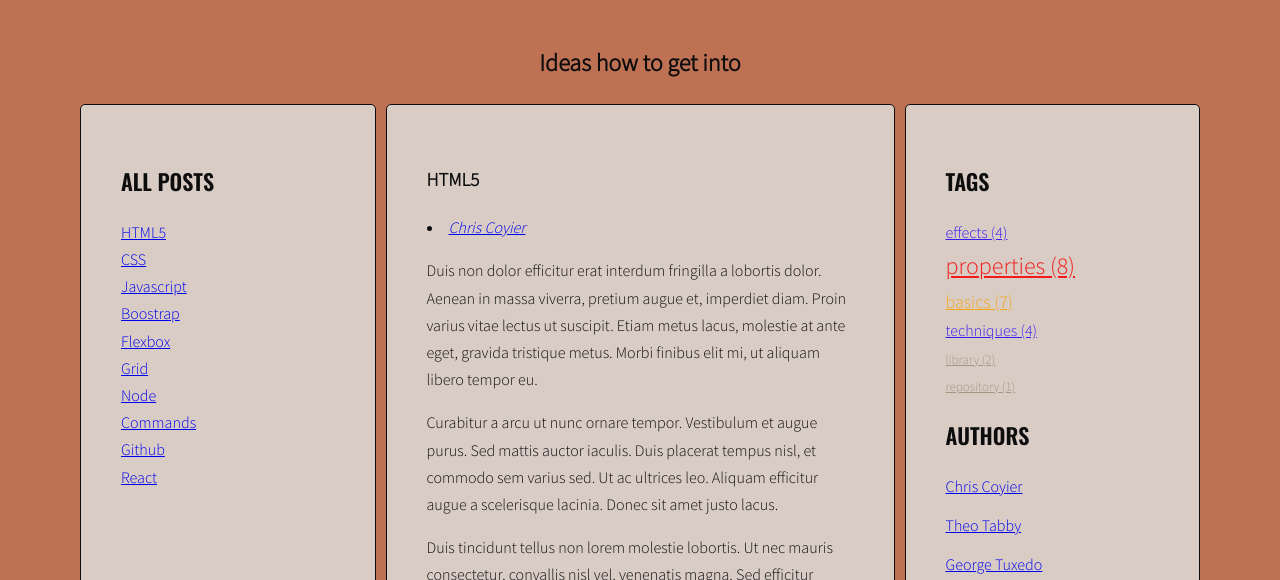
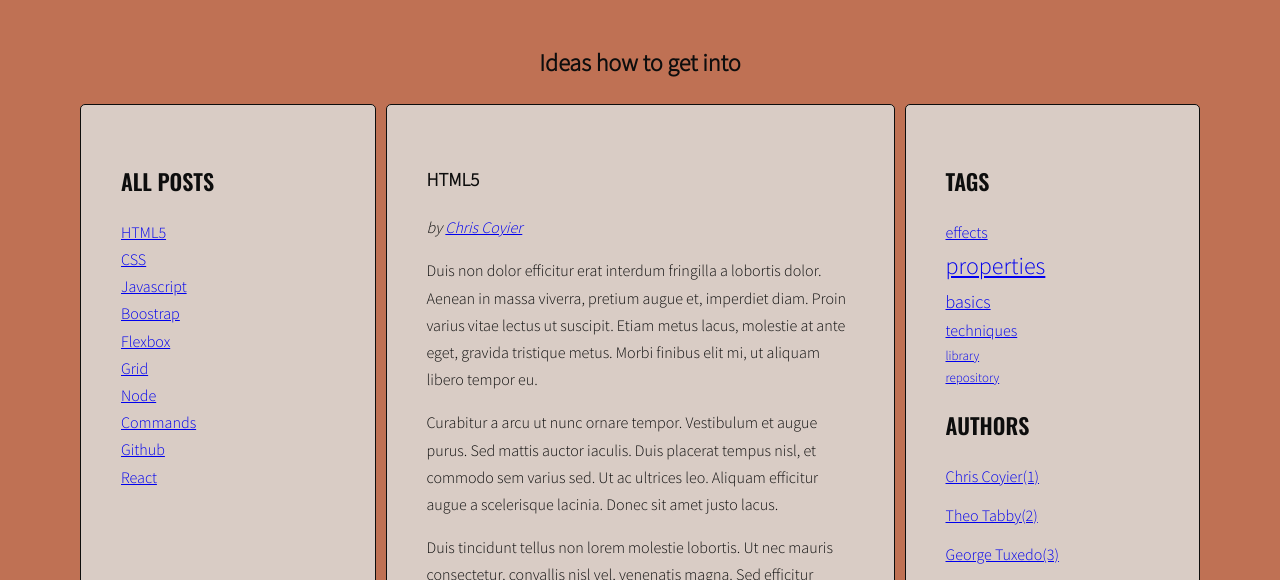
Before and after one commit to OwcaTyBaranie/javascript-blog, a website: page index.html in a window 1280 px wide. Shown: the part 220-800 px from the top of the page. Drawn offline with nearby package versions, Linux system fonts and the light colour scheme.

Commit message:
Fixed Handlebars

```diff
--- a/js/script.js
+++ b/js/script.js
@@ -1,340 +1,299 @@
-/* eslint-disable no-redeclare */
 'use strict';
-const opts = {
-  articleSelector: '.post',
-  titleSelector: '.post-title',
-  titleListSelector: '.titles',
-  articleTagsSelector: '.post-tags .list',
-  articleAuthorSelector: '.post-author',
-  authorsListSelector: '.authors.list',
-  cloudClassCount: 4,
-  cloudClassPrefix: 'tag-size-',
-  // eslint-disable-next-line no-unused-vars
-  tagsListSelector : '.tags.list',
+
+const templates = {
+  articleLink: Handlebars.compile(document.querySelector('#template-article-link').innerHTML),
+  tagLink: Handlebars.compile(document.querySelector('#template-article-tag').innerHTML),
+  authorLink: Handlebars.compile(document.querySelector('#template-article-author').innerHTML),
+  tagCloudLink: Handlebars.compile(document.querySelector('#template-tag-cloud').innerHTML),
+  authorCloudLink: Handlebars.compile(document.querySelector('#template-author-cloud').innerHTML),
 };
 
+const optTagsListSelector = '.tags.list';
+const optCloudClassCount = 4;
+const optCloudClassPrefix = 'tag-size-';
+const optAuthorsListSelector = '.list.authors';
+const optArticleTagsSelector = '.post-tags .list';
 
-function titleClickHandler(event){
+const titleClickHandler = function (event) {
   event.preventDefault();
   const clickedElement = this;
   console.log('Link was clicked!');
   console.log(event);
-  /* remove class 'active' from all article links  */
+
+  /* [DONE] remove class 'active' from all article links  */
+
   const activeLinks = document.querySelectorAll('.titles a.active');
-  for(let activeLink of activeLinks){
-    activeLink.classList.remove('active');}
-  /* add class 'active' to the clicked link */
-  console.log('clickedElement:', clickedElement);
-  clickedElement.classList.add('active');
-  /* remove class 'active' from all articles */
-  const activeArticles = document.querySelectorAll('.posts article.active');
-  for (let activeArticle of activeArticles) {
-    setTimeout(function () {
-      activeArticle.classList.remove('active');
-    }, 300); // 300ms delay to match the transition duration
+
+  for (let activeLink of activeLinks) {
+    activeLink.classList.remove('active');
   }
 
-  /* get 'href' attribute from the clicked link */
-  const articleSelector = clickedElement.getAttribute('href');
-  console.log('articleSelector:', articleSelector);
+  /* [DONE] add class 'active' to the clicked link */
 
-  /* find the correct article using the selector (value of 'href' attribute) */
-  const targetArticle = document.querySelector(articleSelector);
-  console.log('targetArticle:', targetArticle);
+  console.log('clickedElement:', clickedElement);
 
-  /* add class 'active' to the correct article */
-  setTimeout(function () {
-    targetArticle.classList.add('active');
-  }, 300); // 300ms delay to match the transition duration
+  clickedElement.classList.add('active');
+
+  /* [DONE] remove class 'active' from all articles */
+
+  const activeArticles = document.querySelectorAll('.posts article.active');
+
+  for (let activeArticle of activeArticles) {
+    activeArticle.classList.remove('active');
   }
 
-function generateTitleLinks(customSelector = ''){
-  console.log('customSelector:', customSelector);
-  console.log(opts.articleSelector + customSelector);
-  /* remove contents of titleList */
-  const titleList = document.querySelector(opts.titleListSelector);
-  console.log('titleList:',titleList);
-  function clearTitleList(){
-    titleList.innerHTML = '';
-  }
-  clearTitleList();
-  /* for each article */ /* find all the articles and save them to variable: articles */
-  /* ... */
-  const articles = document.querySelectorAll(opts.articleSelector + customSelector);
+  /* [DONE] get 'href' attribute from the clicked link */
+
+  const clickedArticleId = clickedElement.getAttribute('href');
+  console.log(clickedArticleId);
+
+  /* [DONE] find the correct article using the selector (value of 'href' attribute) */
+  const selectedArticle = document.querySelector(clickedArticleId);
+  console.log(selectedArticle);
+
+  /* [DONE] add class 'active' to the correct article */
+  selectedArticle.classList.add('active');
+};
+
+const generateTitleLinks = (customSelector = '') => {
+  console.log('Title links generated!');
+  console.log(customSelector);
+
+  /* [DONE] clear title list */
+
+  const titlesList = document.querySelector('.titles, .list');
+  titlesList.innerHTML = '';
+
+  /* get every article id and generate title with link */
+
   let html = '';
-  for (let article of articles) {
-    /* get the article id */
+
+  const articlesList = document.querySelectorAll('.post' + customSelector);
+  for (const article of articlesList) {
     const articleId = article.getAttribute('id');
-    console.log('articleId:', articleId);
-    /* find the title element *//* get the title from the title element */
-    const articleTitle = article.querySelector(opts.titleSelector).innerHTML;
-    /* create HTML of the link */
-    let linkHTML = '<li><a href="#' + articleId + '"><span>' + articleTitle + '</span></a></li>';
-    console.log('linkHTML:', linkHTML);
-    /* insert link into titleList */
+    const articleTitle = article.querySelector('.post-title').innerHTML;
+
+    const linkHTMLData = {id: articleId, title: articleTitle};
+    const linkHTML = templates.articleLink(linkHTMLData);
+
     html = html + linkHTML;
   }
-  titleList.innerHTML = html;
+  console.log(articlesList);
+
+  titlesList.innerHTML = html;
 
   const links = document.querySelectorAll('.titles a');
-  console.log('links:', links);
 
-  for(let link of links){
+  for (let link of links) {
     link.addEventListener('click', titleClickHandler);
   }
+};
+
+generateTitleLinks();
+
+function calculateTagClass(count, params) {
+  const normalizedCount = count - params.min;
+  const normalizedMax = params.max - params.min;
+  const percentage = normalizedCount / normalizedMax;
+  const classNumber = Math.floor( percentage * (optCloudClassCount - 1) + 1 );
+
+  return optCloudClassPrefix + classNumber;
 }
-generateTitleLinks();
-console.log('generateTitleLinks executed!:');
 
-function generateTags() {
-  console.log('Tag generated!:');
+
+function generateTags(){
+
   /* find all articles */
-  const articles = document.querySelectorAll(opts.articleSelector);
-  console.log('articles', articles);
+  const allArticles = document.querySelectorAll('.posts article');
 
-  /* START LOOP: for every article */
-  for (let article of articles) {
-    console.log('Loop: for every article has started!');
-    /* find tags wrapper */
-    const wrapper = article.querySelector(opts.articleTagsSelector);
-    console.log('wrapper:', wrapper);
+  let allTags = {};
 
-    /* make html variable with an empty string */
+  /* START LOOP: for every article: */
+  for(const article of allArticles) {
+    const tagWrapper = article.querySelector(optArticleTagsSelector);
     let html = '';
+    const tags = article.getAttribute('data-tags');
+    const tagsArray = tags.split(' ');
 
-    /* get tags from data-tags attribute */
-    let articleTags = article.getAttribute('data-tags');
-    console.log('articleTags:', articleTags);
+    for(const tag of tagsArray){
 
-    /* split tags into an array */
-    const articleTagsArray = articleTags.split(' ');
-    console.log('articleTagsArray', articleTagsArray);
+      const linkHTMLData = {articleTag: tag};
+      const linkHTML = templates.tagLink(linkHTMLData);
+      console.log(linkHTMLData);
 
-    /* START LOOP: for each tag */
-    for (let tag of articleTagsArray) {
+      if(!allTags[tag]){
+        allTags[tag] = 1;
+      } else {
+        allTags[tag]++;
+      }
 
-      /* generate HTML of the link */
-      const tagLink = '<li><a href="#' + tag + '"><span>' + tag + '</span></a></li>';
-      console.log('tagLink:', tagLink);
-      /* add generated code to the html variable */
-      html += tagLink;
+      html = html + linkHTML;
     }
-    /* END LOOP: for each tag */
 
-    /* insert HTML of all the links into the tags wrapper */
-    wrapper.innerHTML = html;
+    tagWrapper.innerHTML = html;
+  }
+  const tagList = document.querySelector(optTagsListSelector);
 
-    /* END LOOP: for every article */
+  /* My solution - limited by the maximal amount of elements in an array
+  const calculateTagsParams = (allTags) => {
+    let values = [];
+
+    for(let tag in allTags){
+      values.push(allTags[tag]);
     }
+    const maxValue = Math.max(...values);
+    const minValue = Math.min(...values);
+
+    return {max: maxValue, min: minValue,
+    };
+  };
+   */
+
+  const calculateTagsParams = (tags) => {
+    const params = {
+      min: 999999,
+      max: 0,
+    };
+
+    for(let tag in tags){
+      console.log(tag + ' is used ' + tags[tag] + ' times');
+
+      if(tags[tag] > params.max){
+        params.max = tags[tag];
+      }
+
+      if(tags[tag] < params.min){
+        params.min = tags[tag];
+      }
+    }
+
+    return params;
+  };
+
+  const tagsParams = calculateTagsParams(allTags);
+  console.log('tagsParams:', tagsParams);
+
+  const allTagsData = {tags: []};
+  for(let tag in allTags){
+    allTagsData.tags.push({
+      tag: tag,
+      count: allTags[tag],
+      className: calculateTagClass(allTags[tag], tagsParams)
+    });
+  }
+  tagList.innerHTML = templates.tagCloudLink(allTagsData);
+  console.log(allTagsData);
 }
 
 generateTags();
 
-function tagClickHandler(event) {
-  /* prevent default action for this event */
+
+function tagClickHandler(event){
   event.preventDefault();
-  console.log('tagClickHandler executed!');
-  console.log(event);
-  /* make new constant named "clickedElement" and give it the value of "this" */
   const clickedElement = this;
-  /* make a new constant "href" and read the attribute "href" of the clicked element */
   const href = clickedElement.getAttribute('href');
-  console.log('href:', href);
-  /* make a new constant "tag" and extract tag from the "href" constant */
   const tag = href.replace('#tag-', '');
-  console.log('tag', tag);
   /* find all tag links with class active */
-  let activeTagLinks = document.querySelectorAll('a.active[href^="#tag-"]');
-  console.log('activeTagLinks', activeTagLinks);
-  /* START LOOP: for each active tag link */
-  for (let activeTagLink of activeTagLinks) {
-    /* remove class active */
-    activeTagLink.classList.remove('active');
+  const activeTags = document.querySelectorAll('a.active[href^="#tag-"]');
+
+  /* Loop for each active tag link */
+  for(const activeTag of activeTags){
+    activeTag.classList.remove('active');
   }
-  /* END LOOP: for each active tag link */
+
   /* find all tag links with "href" attribute equal to the "href" constant */
-  let allTagLinks = document.querySelectorAll('a[href="' + href + '"]');
-  console.log('allTagLinks', allTagLinks);
+  const matchedTagLinks = document.querySelectorAll('a[href="' + href + '"]');
   /* START LOOP: for each found tag link */
-  for (let tagLink of allTagLinks) {
+  for(const matchedTagLink of matchedTagLinks){
     /* add class active */
-    setTimeout(function () {
-      tagLink.classList.add('active');
-    }, 300);
+    matchedTagLink.classList.add('active');
   }
-  /* END LOOP: for each found tag link */
+
   /* execute function "generateTitleLinks" with article selector as argument */
   generateTitleLinks('[data-tags~="' + tag + '"]');
+
 }
 
 function addClickListenersToTags(){
   /* find all links to tags */
-  const tagLinks= document.querySelectorAll('a[href^="#tag-"]');
+  const tagsLinksArray = document.querySelectorAll('a[href^="#tag-"]');
+
   /* START LOOP: for each link */
-  for (let link of tagLinks) {
-  /* add tagClickHandler as event listener for that link */
-    link.addEventListener('click', tagClickHandler);
-  /* END LOOP: for each link */
+  for(const tagLink of tagsLinksArray){
+    tagLink.addEventListener('click', tagClickHandler);
   }
 }
 
 addClickListenersToTags();
 
-function generateAuthors() {
-  let allAuthors = {};
-  const articles = document.querySelectorAll(opts.articleSelector);
 
-  // Pętla dla każdego artykułu
-  for (let article of articles) {
+const generateAuthors = () => {
+  const allArticles = document.querySelectorAll('.posts article');
+  const optArticleAuthorSelector = '.post-author';
+  const authorList = document.querySelector(optAuthorsListSelector);
+  let allAuthorsObj = {};
+
+
+  for(const article of allArticles){
+    const authorWrapper = article.querySelector(optArticleAuthorSelector);
     const author = article.getAttribute('data-author');
-    const title = article.querySelector(opts.titleSelector).textContent;
 
-    // Dodaj dołączanie linków autorów
-    const authorLinkHTML = '<li><a href="#author-' + author + '">' + author + '</a></li>';
+    const linkHTMLData = {articleAuthor: author};
+    const linkHTML = templates.authorLink(linkHTMLData);
 
-    // Dodaj dołączanie linków do listy autorów
-    if (!allAuthors.hasOwnProperty(author)) {
-      allAuthors[author] = 1;
+    // count how many articles belong to one author
+    if(!allAuthorsObj[author]){
+      allAuthorsObj[author] = 1;
     } else {
-      allAuthors[author]++;
+      allAuthorsObj[author]++;
+    }
+    // generate link for authors visible in an article
+    authorWrapper.innerHTML = linkHTML;
   }
 
-    // Dodaj wyświetlanie linku autora
-    const authorWrapper = article.querySelector(opts.articleAuthorSelector);
-    authorWrapper.innerHTML = authorLinkHTML;
-
-    // Usuń numer z tytułu artykułu
-    const titleWrapper = article.querySelector(opts.titleSelector);
-    titleWrapper.textContent = title;
+  // generate link for the list of authors with a number of their articles
+  const allAuthorsData = {authors: []};
+  for(let author in allAuthorsObj){
+    allAuthorsData.authors.push({
+      author: author,
+      count: allAuthorsObj[author],
+    });
   }
 
-  // Znajdź listę autorów w prawej kolumnie
-  const authorsList = document.querySelector(opts.authorsListSelector);
+  authorList.innerHTML = templates.authorCloudLink(allAuthorsData);
+  console.log(allAuthorsData);
+};
 
-  // Utwórz zmienną dla HTML kodu linków autorów
-  let allAuthorsHTML = '';
-
-  // Rozpocznij pętlę dla każdego autora w allAuthors
-  for (let author in allAuthors) {
-    // Wygeneruj kod linka autora
-    const authorLinkHTML = '<li><a href="#author-' + author + '">' + author + '</a></li>';
-    allAuthorsHTML += authorLinkHTML;
-  }
-
-  // Dodaj HTML z allAuthorsHTML do listy autorów
-  authorsList.innerHTML = allAuthorsHTML;
-}
+generateAuthors();
 
 function authorClickHandler(event) {
   event.preventDefault();
   const clickedElement = this;
-  const author = clickedElement.innerText;
+  const href = clickedElement.getAttribute('href');
+  const author = href.replace('#author-', '');
+  const activeAuthors = document.querySelectorAll('a.active[href^="#author-"]');
 
-  // Clear active class from existing author links
-  const activeAuthorLinks = document.querySelectorAll('.post-author a.active');
-  for (let activeLink of activeAuthorLinks) {
-    activeLink.classList.remove('active');
+
+  for(const activeAuthor of activeAuthors){
+    activeAuthor.classList.remove('active');
+  }
+  const matchedAuthorLinks = document.querySelectorAll('a[href="' + href + '"]');
+
+  for(const matchedAuthorLink of matchedAuthorLinks){
+    matchedAuthorLink.classList.add('active');
   }
 
-  // Add active class to the clicked author link
-  clickedElement.classList.add('active');
-
-  // Generate a filtered list of articles by the clicked author
   generateTitleLinks('[data-author="' + author + '"]');
 }
 
-function addClickListenersToAuthors() {
-  const authorLinks = document.querySelectorAll('.post-author a');
-  for (let link of authorLinks) {
-    link.addEventListener('click', authorClickHandler);
-  }
+
+const addClickListenersToAuthors = () => {
+  const authorsLinksArray = document.querySelectorAll('a[href^="#author-"]');
+
+  for(const authorLink of authorsLinksArray){
+    authorLink.addEventListener('click', authorClickHandler);
   }
 
-generateAuthors();
+};
+
 addClickListenersToAuthors();
-
-function calculateTagsParams(tags){
-  const params = {
-    max : 0,
-    min : 999999,
-  };
-  for(let allTags in tags){
-    console.log(allTags + ' is used ' + tags[allTags] + ' times');
-    params.max = Math.max(tags[allTags], params.max);
-    params.min = Math.min(tags[allTags], params.min);
-  }
-  return params;
-}
-function calculateTagClass(count, params){
-  const normalizedCount = count - params.min;
-  const normalizedMax = params.max - params.min;
-  const percentage = normalizedCount / normalizedMax;
-  const classNumber = Math.floor( percentage * (opts.cloudClassCount - 1) + 1 );
-  return opts.cloudClassPrefix + classNumber;
-}
-function generateTagsNew() {
-  /* [NEW] create a new variable allTags with an empty object */
-  let allTags = {};
-
-  /* find all articles */
-  const articles = document.querySelectorAll(opts.articleSelector);
-
-  /* START LOOP: for every article: */
-  for (let article of articles) {
-    console.log('Loop: for every article has started!');
-    /* find tags wrapper */
-    const wrapper = article.querySelector(opts.articleTagsSelector);
-    console.log('wrapper:', wrapper);
-
-    /* make html variable with empty string */
-    let html = '';
-    /* get tags from data-tags attribute */
-    let articleTags = article.getAttribute('data-tags');
-    console.log('articleTags:', articleTags);
-    /* split tags into array */
-    const articleTagsArray = articleTags.split(' ');
-    console.log('articleTagsArray', articleTagsArray);
-    /* START LOOP: for each tag */
-    for (let tag of articleTagsArray) {
-      /* generate HTML of the link */
-      const tagLink = '<li><a href="#' + tag + '"><span>' + tag + '</span></a></li>';
-      console.log('tagLink:', tagLink);
-      /* add generated code to html variable */
-      html += tagLink;
-
-      /* [NEW] check if this link is NOT already in allTags */
-      if (!allTags.hasOwnProperty(tag)) {
-        /* [NEW] add tag to allTags object */
-        allTags[tag] = 1;
-      } else {
-        allTags[tag]++;
-      }
-    }
-    /* END LOOP: for each tag */
-
-    /* insert HTML of all the links into the tags wrapper */
-    wrapper.innerHTML = html;
-  }
-  /* END LOOP: for every article */
-
-  /* [NEW] find list of tags in the right column */
-  const tagList = document.querySelector(opts.tagsListSelector);
-
-  /* [NEW] create a variable for all links HTML code */
-  const tagsParams = calculateTagsParams(allTags);
-  console.log('tagsParams:', tagsParams);
-  let allTagsHTML = '';
-  /* [NEW] START LOOP: for each tag in allTags: */
-  for (let tag in allTags) {
-    /* [NEW] generate code of a link and add it to allTagsHTML */
-    const tagClass = calculateTagClass(allTags[tag], tagsParams);
-    const tagLinkHTML = '<li><a href="#tag-' + tag + '" class="' + tagClass + '">' + tag + ' (' + allTags[tag] + ')</a></li>';
-    allTagsHTML += tagLinkHTML;
-  }
-  /* [NEW] END LOOP: for each tag in allTags: */
-
-  /* [NEW] add HTML from allTagsHTML to tagList */
-  tagList.innerHTML = allTagsHTML;
-}
-calculateTagsParams();
-generateTagsNew();
```
Also changed, not shown: index.html (+5 -5 lines). Lines whose indentation alone changed are shown as unchanged.
